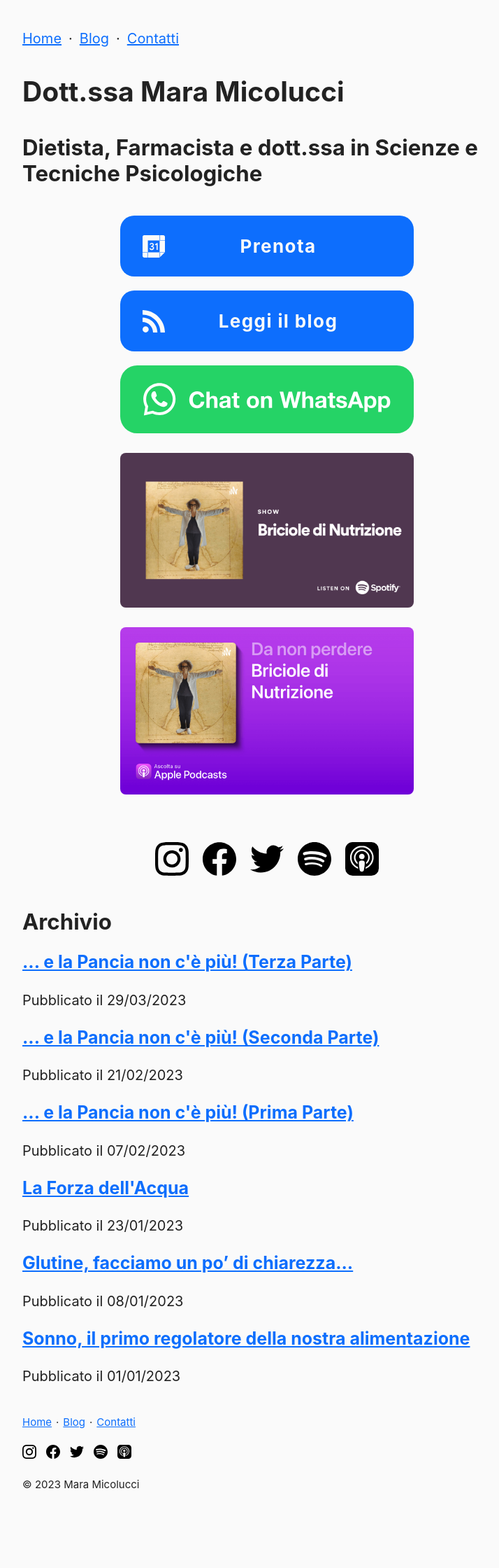
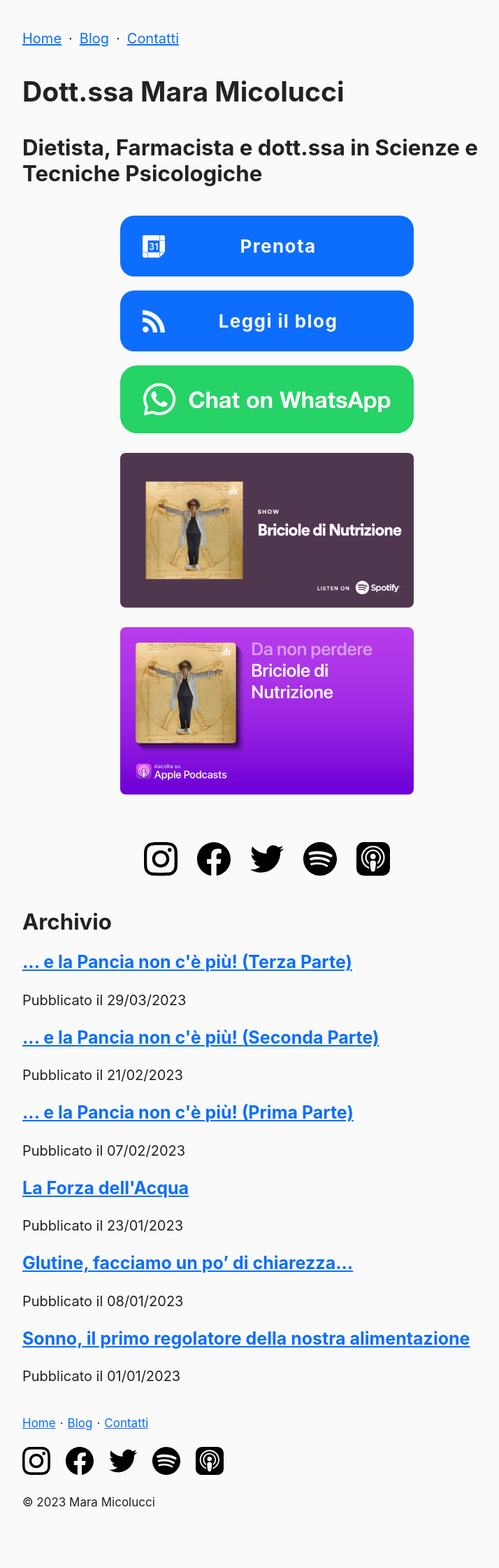
Before and after one commit to curlybracketshq/dietista.it, a Jekyll site: the page built from index.html, in a window 1280 px wide. Shown: the whole page at 70% size, without its empty margins (258-972 px from the left). Built offline with Jekyll 4.4.1, drawn with Linux system fonts in a browser that asks for light colours; before the commit the page ends 2213 px from its top, so only the background shows below that.

Commit message:
Improve usability on small screens

```diff
--- a/stylesheets/default_v2.css
+++ b/stylesheets/default_v2.css
@@ -105,7 +105,7 @@ nav {
 
 footer {
   margin-top: 2rem;
-  font-size: 0.75rem;
+  font-size: 0.85rem;
 }
 
 footer nav {
@@ -117,8 +117,8 @@ footer nav.social {
 }
 
 footer nav.social .social_icon img {
-  width: 1rem;
-  margin-right: 0.4rem;
+  width: 2rem;
+  margin-right: 0.8rem;
 }
 
 /* Start index specific styles */
@@ -170,6 +170,7 @@ a.podcast_cta {
 
 div.social {
   margin-top: 2rem;
+  gap: 1.4rem;
 }
 
 div.social .social_icon img {
```
